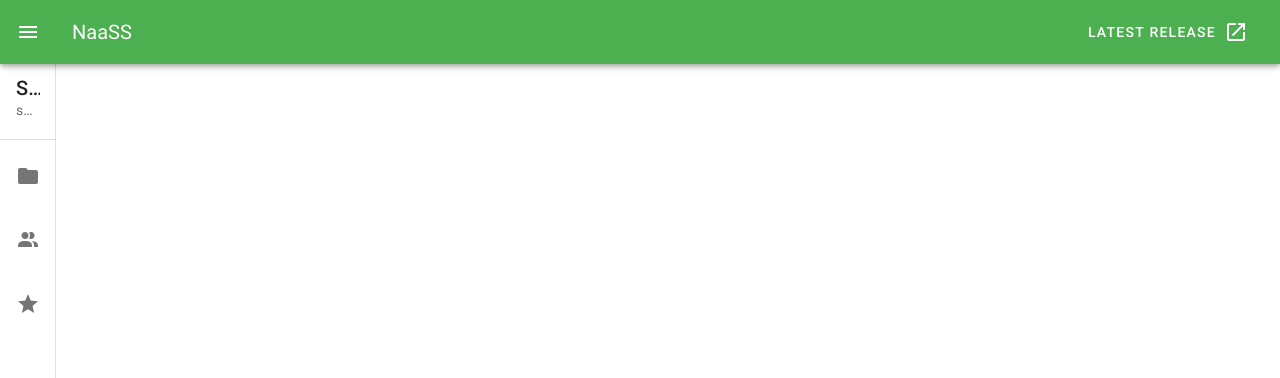
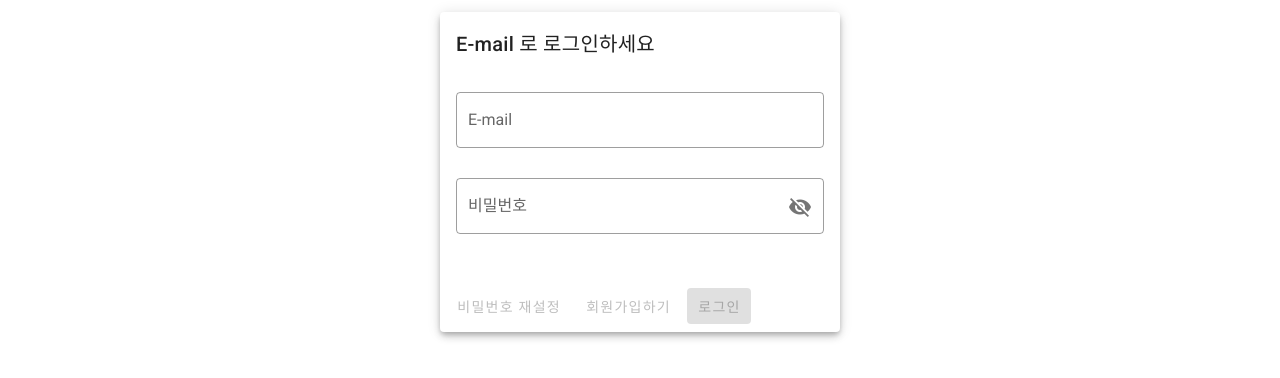
Before and after one commit to DavidLee18/NaaSS, a Vue app in the folder frontend/substream-client/: page /#/login in a window 1280 px wide. Shown: the top 378 px of the page. Built offline with nearby package versions, Linux system fonts and the light colour scheme; no server answers; grey boxes are pictures that could not be loaded.

Commit message:
login 페이지 스케치, 상태관리, firebase

```diff
--- /dev/null
+++ b/frontend/substream-client/jsconfig.json
@@ -0,0 +1,5 @@
+{
+    "include": [
+        "./src/**/*"
+    ]
+}
--- a/frontend/substream-client/package.json
+++ b/frontend/substream-client/package.json
@@ -3,20 +3,24 @@
   "version": "0.1.0",
   "private": true,
   "scripts": {
+    "ui": "vue ui --dev --headless",
     "serve": "vue-cli-service serve",
     "build": "vue-cli-service build",
     "lint": "vue-cli-service lint"
   },
   "dependencies": {
     "core-js": "^3.6.5",
+    "firebase": "^9.0.1",
     "vue": "^2.6.11",
     "vue-router": "^3.2.0",
-    "vuetify": "^2.4.0"
+    "vuetify": "^2.4.0",
+    "vuex": "^3.4.0"
   },
   "devDependencies": {
     "@vue/cli-plugin-babel": "~4.5.0",
     "@vue/cli-plugin-eslint": "~4.5.0",
     "@vue/cli-plugin-router": "^4.5.13",
+    "@vue/cli-plugin-vuex": "^4.5.13",
     "@vue/cli-service": "~4.5.0",
     "babel-eslint": "^10.1.0",
     "eslint": "^6.7.2",
--- a/frontend/substream-client/src/App.vue
+++ b/frontend/substream-client/src/App.vue
@@ -1,23 +1,11 @@
 <template>
   <v-app>
-    <v-app-bar app color="primary" dark>
-      <v-app-bar-nav-icon></v-app-bar-nav-icon>
-
-      <v-toolbar-title>NaaSS</v-toolbar-title>
-
-      <v-spacer></v-spacer>
-
-      <v-btn
-        href="https://github.com/vuetifyjs/vuetify/releases/latest"
-        target="_blank"
-        text
-      >
-        <span class="mr-2">Latest Release</span>
-        <v-icon>mdi-open-in-new</v-icon>
-      </v-btn>
-    </v-app-bar>
-
-    <v-navigation-drawer permanent expand-on-hover>
+    <v-navigation-drawer
+      v-if="loggedIn"
+      permanent
+      :mini-variant.sync="mini"
+      app
+    >
       <v-list>
         <v-list-item class="px-2">
           <v-list-item-avatar>
@@ -58,21 +46,46 @@
           </v-list-item-icon>
           <v-list-item-title>Starred</v-list-item-title>
         </v-list-item>
+        <v-btn icon @click.stop="mini = !mini" class="mini-switcher">
+          <v-icon>{{ mini ? "mdi-chevron-right" : "mdi-chevron-left" }}</v-icon>
+        </v-btn>
       </v-list>
     </v-navigation-drawer>
 
+    <v-app-bar v-if="loggedIn" app color="primary" dark>
+      <v-app-bar-nav-icon></v-app-bar-nav-icon>
+
+      <v-toolbar-title>NaaSS</v-toolbar-title>
+
+      <v-spacer></v-spacer>
+
+      <v-btn icon @click="logout">
+        <v-icon> mdi-account-circle </v-icon>
+      </v-btn>
+    </v-app-bar>
+
     <v-main>
-      <router-view />
+      <v-container fluid>
+        <router-view />
+      </v-container>
     </v-main>
   </v-app>
 </template>
 
 <script>
 export default {
-  name: "App",
-
   data: () => ({
-    //
+    loggedInDummy: true,
+    mini: true,
   }),
+  computed: {
+    loggedIn() { return this.$store.getters.loggedIn; },
+    loggedInReal() { return true && this.loggedIn; }
+  },
+  methods: {
+    logout() { this.$store.dispatch('logout'); this.loggedInDummy = false; }
+  }
 };
 </script>
+
+<style scoped></style>
--- /dev/null
+++ b/frontend/substream-client/src/components/Login.vue
@@ -0,0 +1,64 @@
+<template>
+  <v-card elevation="5" class="mx-auto" max-width="400">
+    <v-card-title>E-mail 로 로그인하세요</v-card-title>
+    <v-form v-model="valid" ref="form" @submit="validateAndReport">
+      <v-card-text>
+        <v-text-field
+          v-model="email"
+          :rules="rules.email"
+          label="E-mail"
+          type="email"
+          required
+          outlined
+        ></v-text-field>
+        <v-text-field
+          v-model="password"
+          :rules="rules.password"
+          :append-icon="passwordVisible ? 'mdi-eye' : 'mdi-eye-off'"
+          :type="passwordVisible ? 'text' : 'password'"
+          label="비밀번호"
+          required
+          outlined
+          @click:append="passwordVisible = !passwordVisible"
+        ></v-text-field>
+      </v-card-text>
+      <v-card-actions>
+        <v-btn text disabled>비밀번호 재설정</v-btn>
+        <v-btn text disabled color="primary">회원가입하기</v-btn>
+        <v-btn color="primary" :disabled="trying || !valid" :loading="trying" type="submit">로그인</v-btn>
+      </v-card-actions>
+    </v-form>
+  </v-card>
+</template>
+
+<script>
+export default {
+  data: () => ({
+    valid: false,
+    passwordVisible: false,
+    password: "",
+    email: "",
+    trying: false,
+    rules: {
+      email: [
+        (v) => !!v || "E-mail을 입력해 주세요",
+        (v) => /.+@.+/.test(v) || "유효한 E-mail이 아닙니다",
+      ],
+      password: [(v) => !!v || "비밀번호를 입력해 주세요"],
+    },
+  }),
+  methods: {
+    validateAndReport() {
+      this.valid = this.$refs.form.validate();
+      if(!this.valid) return;
+      else {
+        this.trying = true;
+        this.$store.dispatch('login', {email: this.email, password: this.password});
+        this.trying = false;
+      }
+    }
+  }
+};
+</script>
+
+<style scoped></style>
--- a/frontend/substream-client/src/main.js
+++ b/frontend/substream-client/src/main.js
@@ -2,11 +2,14 @@ import Vue from 'vue'
 import App from './App.vue'
 import router from './router'
 import vuetify from './plugins/vuetify'
+import store from './store'
+import './plugins/firebase'
 
 Vue.config.productionTip = false
 
 new Vue({
   router,
   vuetify,
+  store,
   render: h => h(App)
 }).$mount('#app')
--- /dev/null
+++ b/frontend/substream-client/src/plugins/firebase.js
@@ -0,0 +1,32 @@
+// Import the functions you need from the SDKs you need
+import { initializeApp } from "firebase/app";
+import { getAnalytics } from "firebase/analytics";
+import { onAuthStateChanged, getAuth } from "firebase/auth";
+import store from "../store";
+// TODO: Add SDKs for Firebase products that you want to use
+// https://firebase.google.com/docs/web/setup#available-libraries
+
+// Your web app's Firebase configuration
+// For Firebase JS SDK v7.20.0 and later, measurementId is optional
+const firebaseConfig = {
+  apiKey: "AIzaSyDnIHhUCE6Oj4EB5GxZy7XkSxqPAOvF4KQ",
+  authDomain: "naass-ba0cd.firebaseapp.com",
+  projectId: "naass-ba0cd",
+  storageBucket: "naass-ba0cd.appspot.com",
+  messagingSenderId: "861793025868",
+  appId: "1:861793025868:web:e384929c018d228567d9e9",
+  measurementId: "G-EPWQHFT0M8"
+};
+
+// Initialize Firebase
+const app = initializeApp(firebaseConfig);
+// eslint-disable-next-line no-unused-vars
+const analytics = getAnalytics(app);
+
+onAuthStateChanged(getAuth(app), user => {
+    if (user) {
+        store.commit('login', user.uid);
+    } else {
+        store.commit('logout');
+    }
+});
--- a/frontend/substream-client/src/router/index.js
+++ b/frontend/substream-client/src/router/index.js
@@ -1,14 +1,20 @@
 import Vue from 'vue'
 import VueRouter from 'vue-router'
 import Dashboard from '../components/Dashboard.vue';
+import Login from "../components/Login.vue";
 
-Vue.use(VueRouter)
+Vue.use(VueRouter);
 
 const routes = [
   {
     path: '/',
     name: 'Dashboard',
     component: Dashboard
+  },
+  {
+    path: '/login',
+    name: 'Login',
+    component: Login
   }
 ];
 
--- /dev/null
+++ b/frontend/substream-client/src/store/index.js
@@ -0,0 +1,52 @@
+/* eslint-disable no-extra-boolean-cast */
+/* eslint-disable no-unused-vars */
+import { getAuth, signInWithEmailAndPassword, signOut } from 'firebase/auth'
+import Vue from 'vue'
+import Vuex from 'vuex'
+import router from '../router'
+
+Vue.use(Vuex)
+
+export default new Vuex.Store({
+  state: {
+  },
+  mutations: {
+  },
+  actions: {
+  },
+  modules: {
+    auth: {
+      state: () => ({
+        error: false,
+        uid: ''
+      }),
+      mutations: {
+        login(state, uid) { [state.error, state.uid] = [false, uid] },
+        loginError({error}) { error = true },
+        logout({error, uid}) { [error, uid] = [false, null] }
+      },
+      actions: {
+        async login({commit, dispatch}, {email, password}) {
+          try {
+            const userCred = await signInWithEmailAndPassword(getAuth(), email, password);
+            commit('login', userCred.user.uid);
+            router.push('/');
+          } catch (error) {
+            console.error(JSON.stringify(error));
+            commit('loginError');
+          }
+        },
+        async logout({commit}) {
+          await signOut(getAuth());
+          commit('logout');
+          router.push('login');
+        }
+      },
+      getters: {
+        loggedIn: ({error, uid}) => !error && !!uid,
+        uid: ({uid}) => !!uid ? uid : null
+      }
+    }
+  },
+  strict: true //not in production
+})
```
Also changed, not shown: 1 other file (tests, documents, lock files or other folders).
